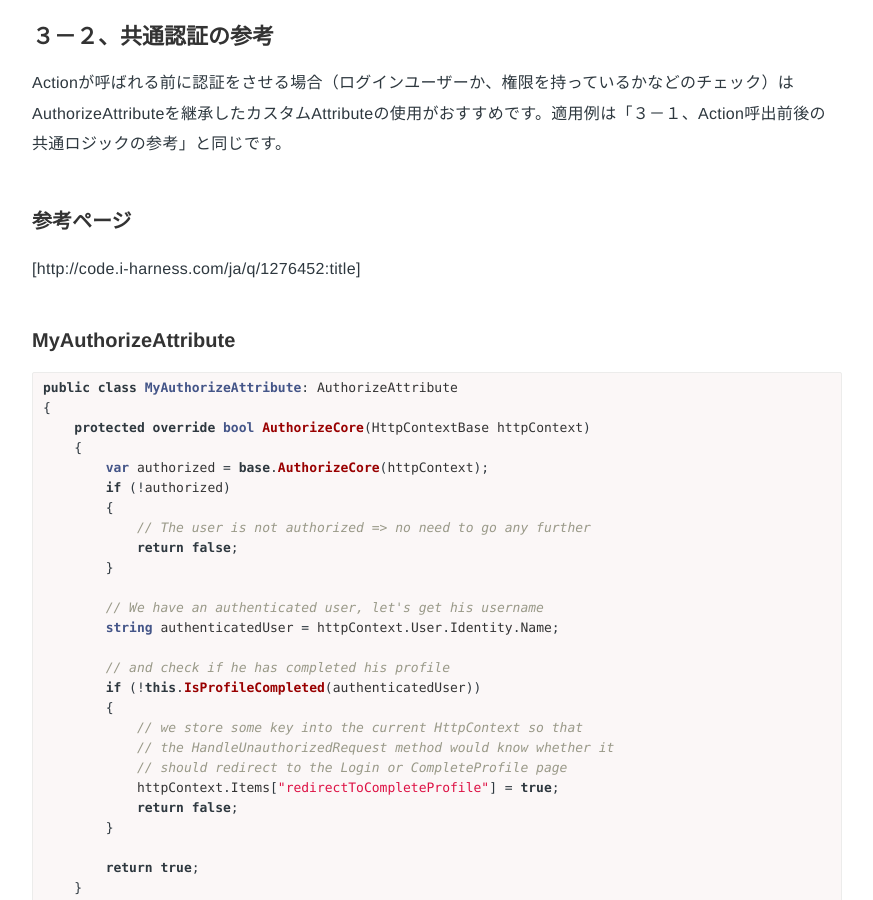
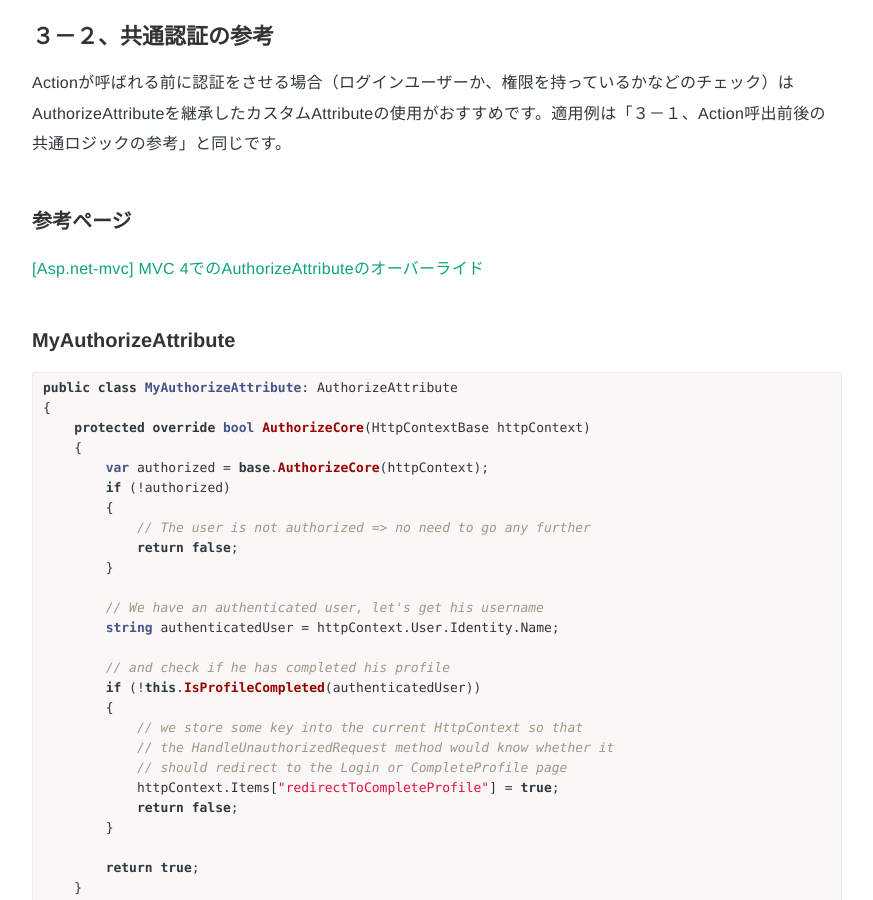
Before and after one commit to Pie001/pie001.github.io, a Jekyll site: the page built from _posts/2018-03-08-006.ja.md, in a window 1280 px wide and 900 px high, scrolled down 3849 px. Shown: the whole window, without its empty margins (203-1076 px from the left). Built offline with Jekyll 4.4.1, drawn with Linux system fonts in a browser that asks for light colours; comment, search, counter and statistics services are not loaded; some of the changed text lies outside the part shown.

Commit message:
Update 2018-03-08-006.ja.md

````diff
--- a/_posts/2018-03-08-006.ja.md
+++ b/_posts/2018-03-08-006.ja.md
@@ -151,7 +151,7 @@ var currentAction = httpContext.Request.RequestContext.RouteData.Values["action"
 Actionが呼ばれる前に認証をさせる場合（ログインユーザーか、権限を持っているかなどのチェック）はAuthorizeAttributeを継承したカスタムAttributeの使用がおすすめです。適用例は「３－１、Action呼出前後の共通ロジックの参考」と同じです。
 
 ### 参考ページ
-[http://code.i-harness.com/ja/q/1276452:title]
+[[Asp.net-mvc] MVC 4でのAuthorizeAttributeのオーバーライド](http://code.i-harness.com/ja/q/1276452:)
 
 ### MyAuthorizeAttribute
 ```cs
@@ -408,7 +408,8 @@ namespace Pj.Kari.Filters
 
 # ５、セキュリティ対策
 下記記事の内容と同様。
-[2017-10-26-005.ja.md]
+
+[ASP.NET MVC：セキュリティ対応関連メモ](https://pie001.github.io/entry/blog-ja/005.ja/)
 
 <br />
 以上
````
